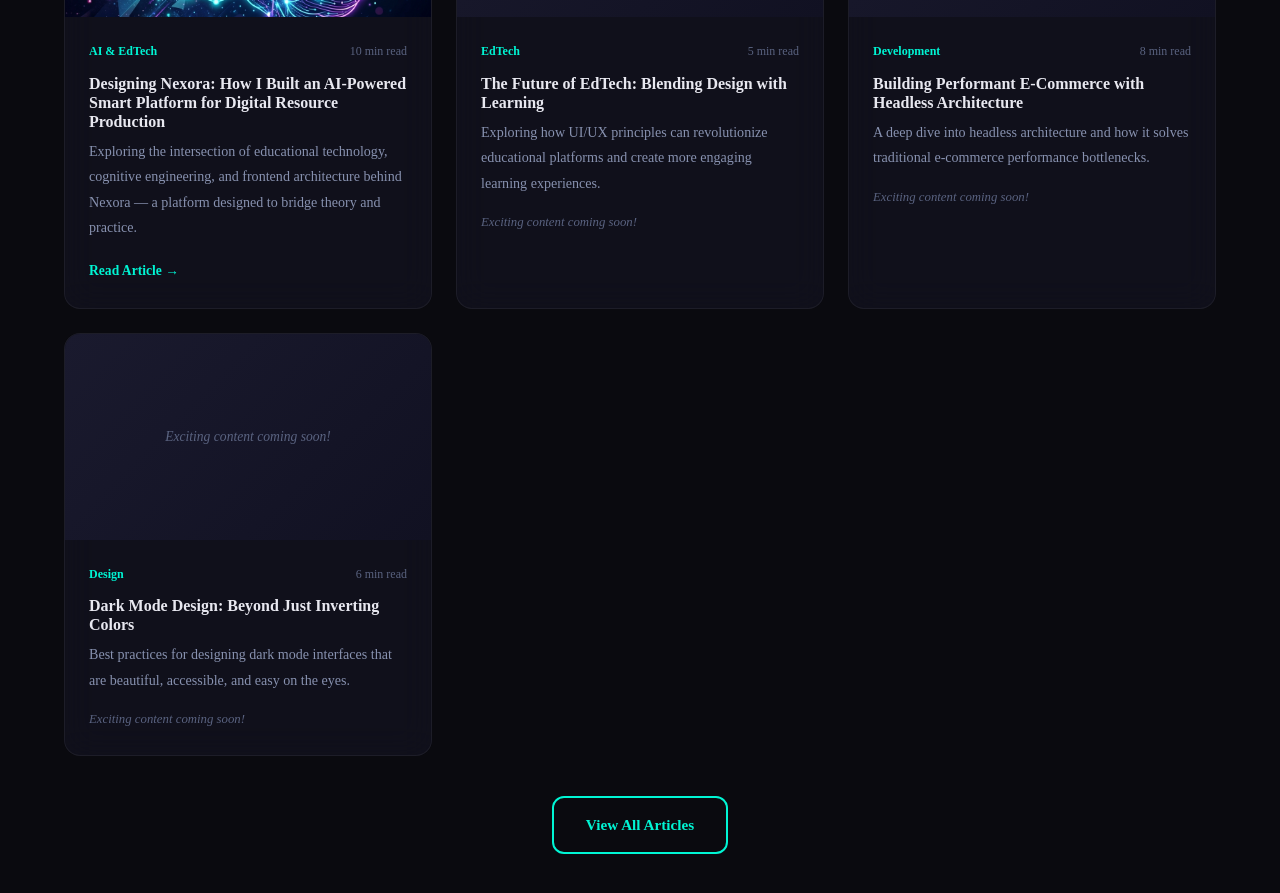
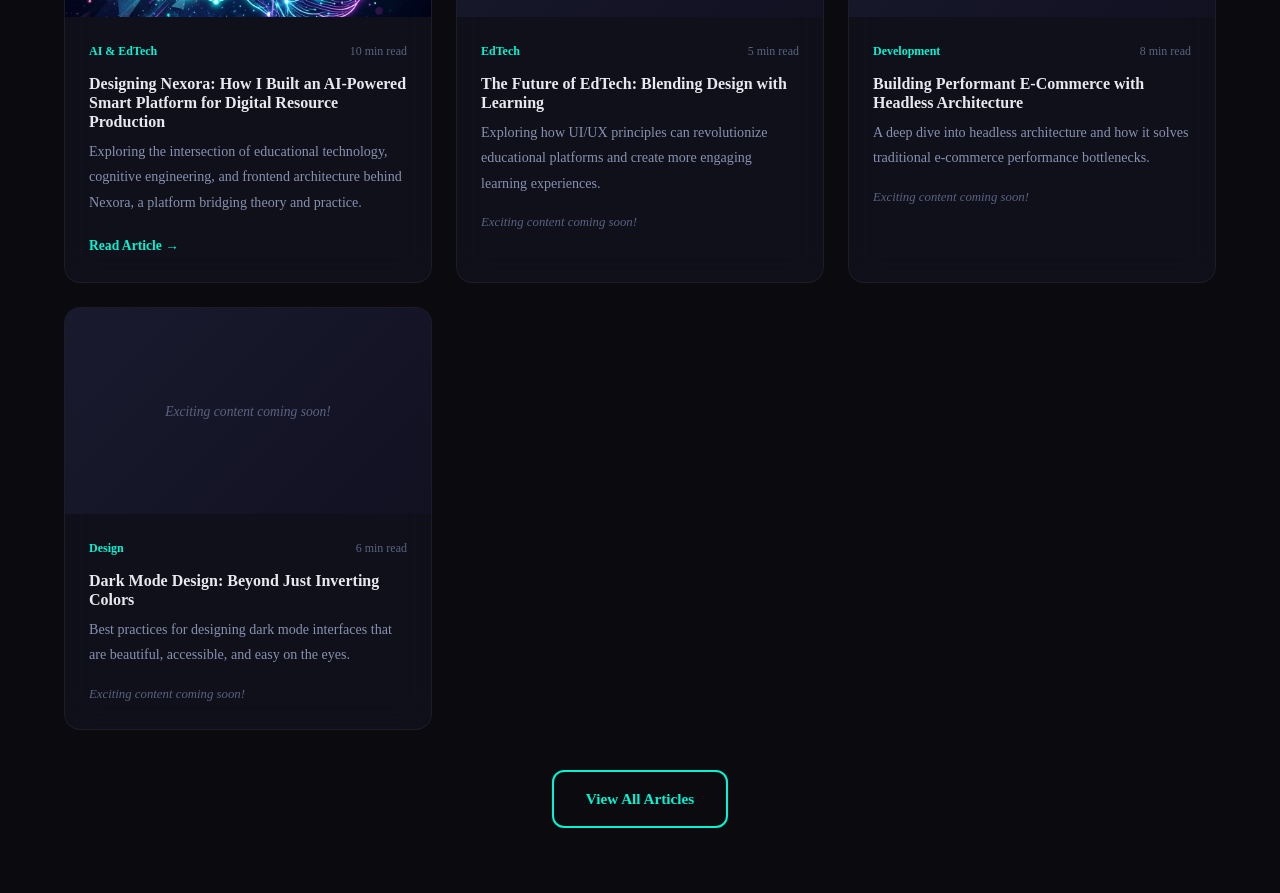
Before and after one commit to osamaalmashad2022-boop/osamaalmashad, a Next.js app: page / in a window 1280 px wide. Shown: the part 10880-11773 px from the top of the page. Built offline with nearby package versions, Linux system fonts and the light colour scheme.

Commit message:
fix(seo): shorten meta descriptions to recommended length limits

```diff
--- a/src/constants/seo.js
+++ b/src/constants/seo.js
@@ -19,7 +19,7 @@ export const SITE_TITLE_DEFAULT =
   "Osama Almashad | أسامة المشد — Entrepreneur & Web Developer";
 export const SITE_TITLE_TEMPLATE = "%s | Osama Almashad - أسامة المشد";
 export const SITE_DESCRIPTION =
-  "Official portfolio of Osama Ayman Almashad (أسامة أيمن المشد) — Entrepreneur, Web Developer & EdTech Specialist. Founder of Donatella. Building stunning digital experiences with React & Next.js. الموقع الرسمي لأسامة أيمن المشد — رائد أعمال ومطور ويب ومتخصص تكنولوجيا تعليم.";
+  "Portfolio of Osama Ayman Almashad (أسامة المشد) — Web Developer & EdTech Specialist. Founder of Donatella, building stunning digital experiences.";
 export const SITE_DESCRIPTION_AR =
   "الموقع الرسمي لأسامة أيمن المشد — رائد أعمال، مطور ويب، ومتخصص تكنولوجيا تعليم. مؤسس دوناتيلا. أبني تجارب رقمية مبهرة باستخدام React و Next.js.";
 
--- a/src/data/en.json
+++ b/src/data/en.json
@@ -349,7 +349,7 @@
       {
         "slug": "ai-driven-personalization-in-elearning",
         "title": "Designing Nexora: How I Built an AI-Powered Smart Platform for Digital Resource Production",
-        "excerpt": "Exploring the intersection of educational technology, cognitive engineering, and frontend architecture behind Nexora — a platform designed to bridge theory and practice.",
+        "excerpt": "Exploring the intersection of educational technology, cognitive engineering, and frontend architecture behind Nexora, a platform bridging theory and practice.",
         "date": "July 9, 2026",
         "publishedAt": "2026-07-09T03:00:00+03:00",
         "category": "AI & EdTech",
```
